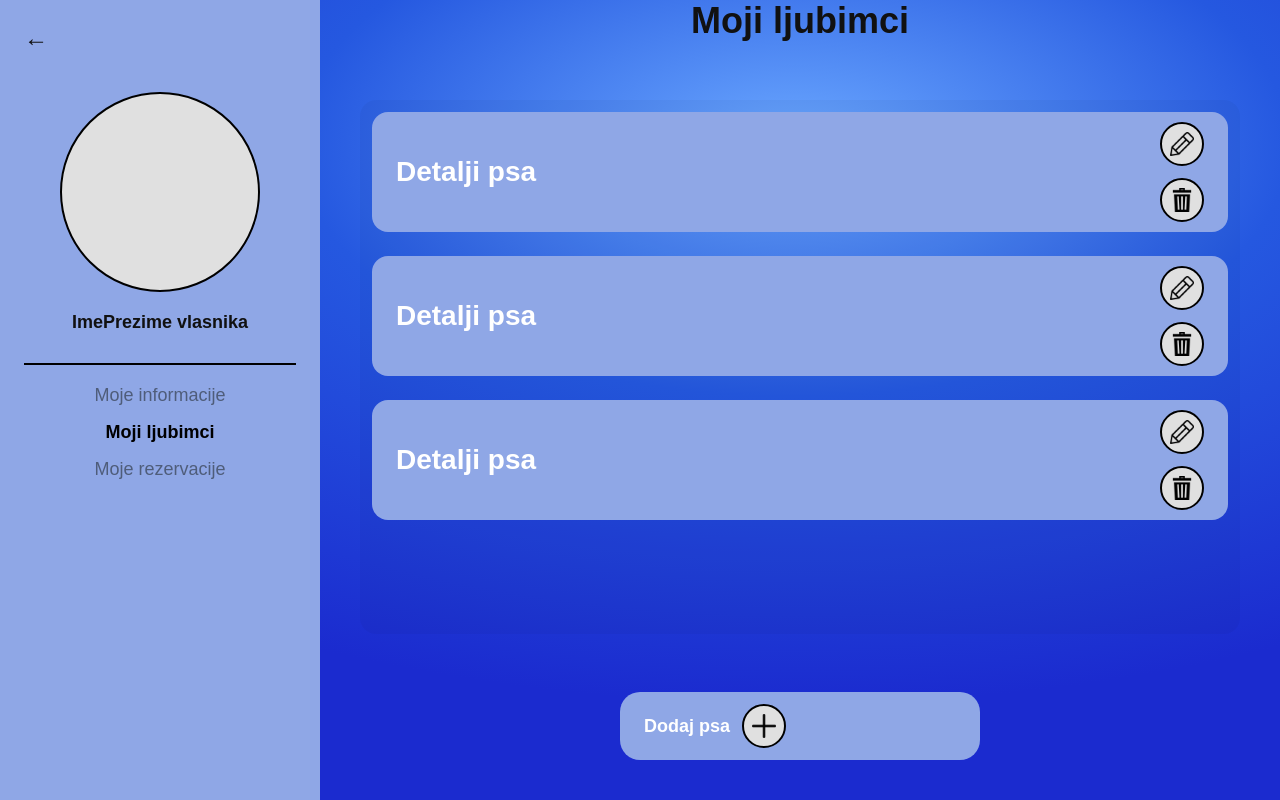
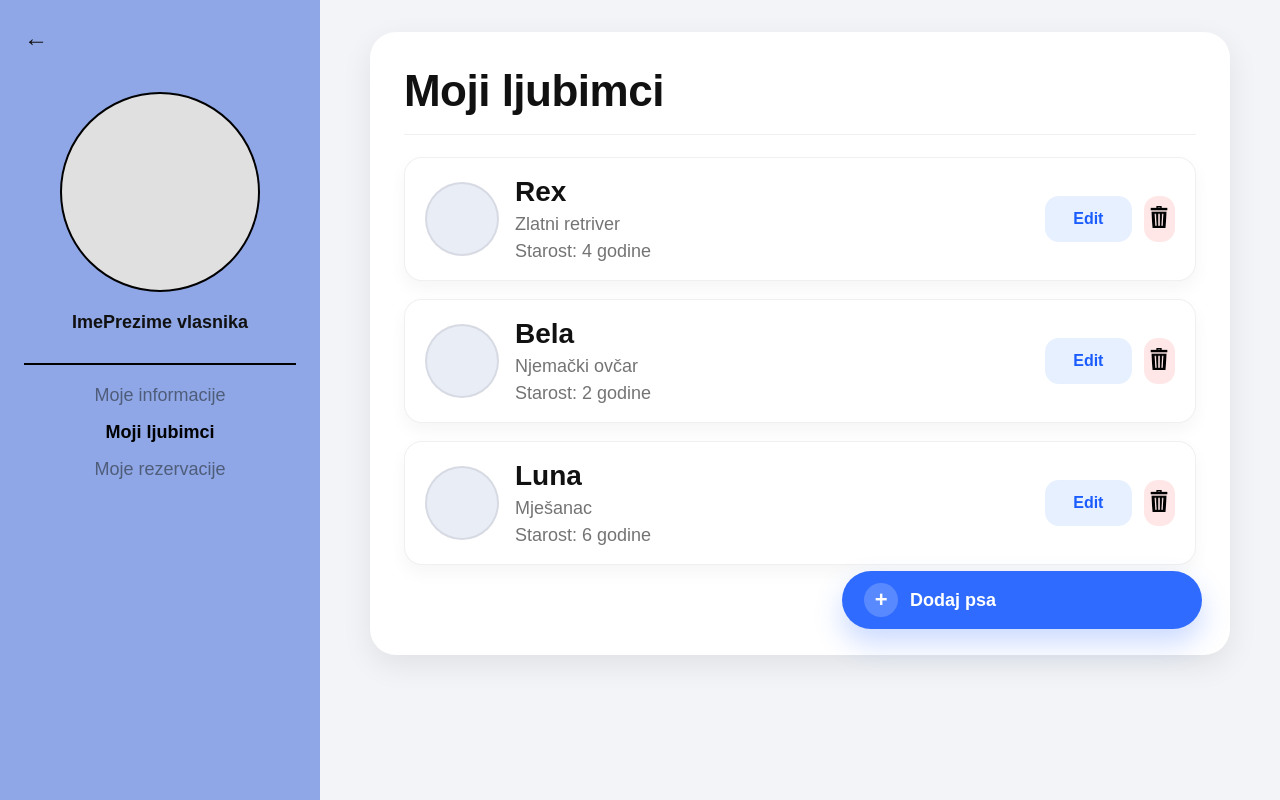
Before and after one commit to Nikolaaa777/Progi---13.4---PawPal, a React (Vite) app in the folder frontend/: page /profile/ljubimci in a window 1280 px wide. Built offline with nearby package versions, Linux system fonts and the light colour scheme; no server answers.

Commit message:
MojiLjubimci update

```diff
--- a/frontend/src/pages/profile/MojiLjubimci.jsx
+++ b/frontend/src/pages/profile/MojiLjubimci.jsx
@@ -4,69 +4,55 @@ import { useNavigate } from "react-router-dom";
 export default function MojiLjubimci() {
 	const nav = useNavigate();
 
+	// privremeni dummy podaci (kasnije spoji na backend)
+	const pets = [
+		{ id: 1, name: "Rex", breed: "Zlatni retriver", age: 4 },
+		{ id: 2, name: "Bela", breed: "Njemački ovčar", age: 2 },
+		{ id: 3, name: "Luna", breed: "Mješanac", age: 6 },
+	];
+
 	return (
-		<main className="content">
-			<h1 className="page-title">Moji ljubimci</h1>
-
-			<div className="appointments">
-				<div className="appointment-card">
-					<span>Detalji psa</span>
-					<div className="icons">
-						<button
-							className="edit-btn"
-							onClick={() => nav("/profile/ljubimci/1/uredi")}
-						>
-							<img src="/edit.png" alt="edit" />
-						</button>
-
-						<button className="delete-btn">
-							<img src="/bin.png" alt="trash" />
-						</button>
-					</div>
+		<main className="content pets-content">
+			<div className="pets-shell">
+				<div className="pets-header">
+					<h1 className="pets-title">Moji ljubimci</h1>
 				</div>
 
-				<div className="appointment-card">
-					<span>Detalji psa</span>
-					<div className="icons">
-						<button
-							className="edit-btn"
-							onClick={() => nav("/profile/ljubimci/1/uredi")}
-						>
-							<img src="/edit.png" alt="edit" />
-						</button>
+				<div className="pets-list">
+					{pets.map((p) => (
+						<div key={p.id} className="pet-card">
+							<div className="pet-left">
+								<div className="pet-avatar" />
+								<div className="pet-info">
+									<div className="pet-name">{p.name}</div>
+									<div className="pet-sub">{p.breed}</div>
+									<div className="pet-sub">Starost: {p.age} godine</div>
+								</div>
+							</div>
 
-						<button className="delete-btn">
-							<img src="/bin.png" alt="trash" />
-						</button>
-					</div>
+							<div className="pet-actions">
+								<button
+									className="pet-action edit"
+									onClick={() => nav(`/profile/ljubimci/${p.id}/uredi`)}
+								>
+									Edit
+								</button>
+								<button className="pet-action delete">
+									<img src="/bin.png" alt="Delete" />{" "}
+								</button>
+							</div>
+						</div>
+					))}
 				</div>
 
-				<div className="appointment-card">
-					<span>Detalji psa</span>
-					<div className="icons">
-						<button
-							className="edit-btn"
-							onClick={() => nav("/profile/ljubimci/1/uredi")}
-						>
-							<img src="/edit.png" alt="edit" />
-						</button>
-
-						<button className="delete-btn">
-							<img src="/bin.png" alt="trash" />
-						</button>
-					</div>
-				</div>
-			</div>
-
-			<button className="add-btn">
-				Dodaj psa
-				<span
-					className="icon-btn"
+				<button
+					className="pets-add"
 					onClick={() => nav("/profile/ljubimci/dodaj")}
 				>
-					<img src="/plus.png" alt="add" />
-				</span>
-			</button>
+					<span className="pets-add-plus">+</span>
+					Dodaj psa
+				</button>
+			</div>
 		</main>
 	);
 }
```
Also changed, not shown: frontend/src/styles/all.css.
